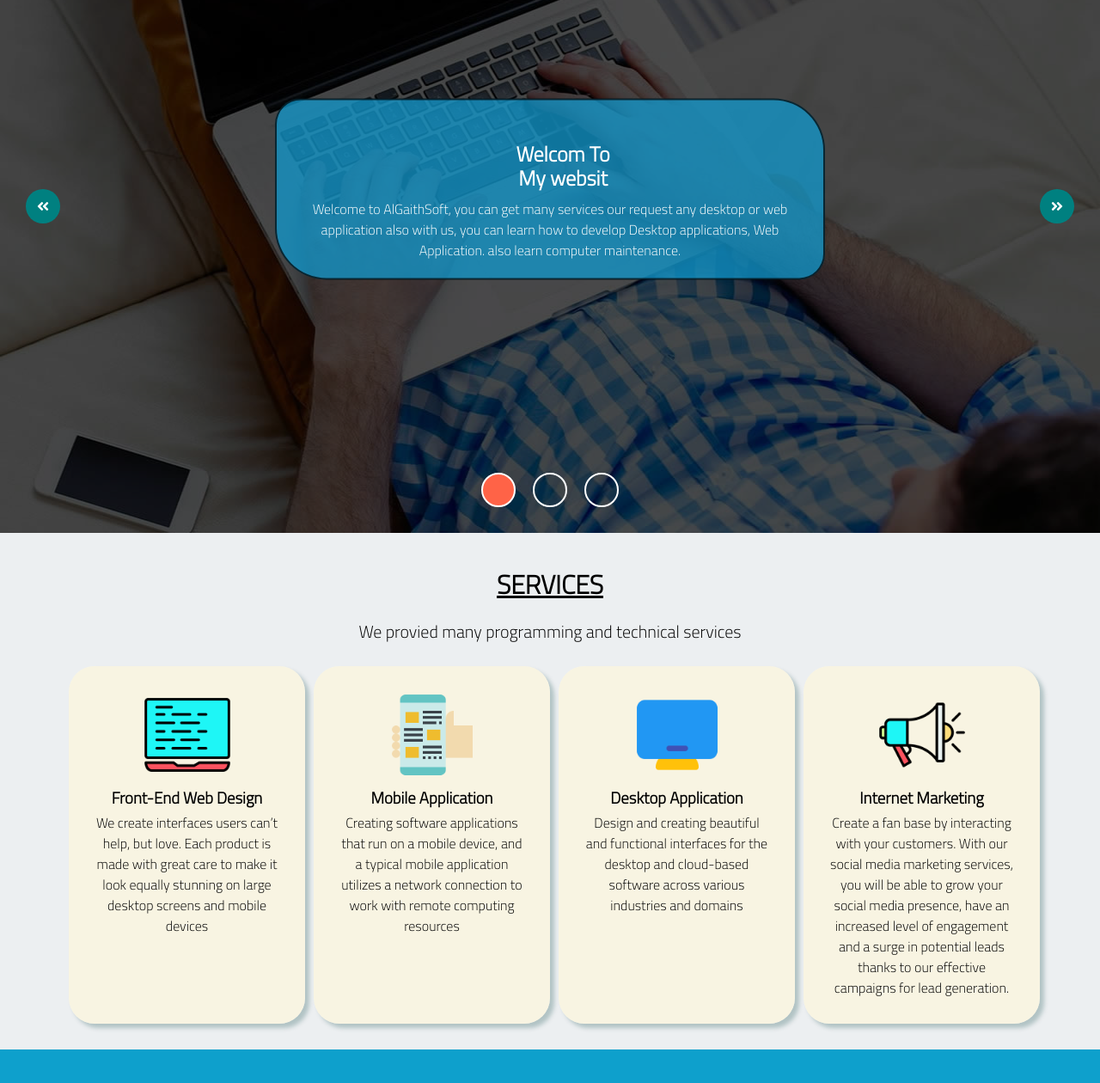
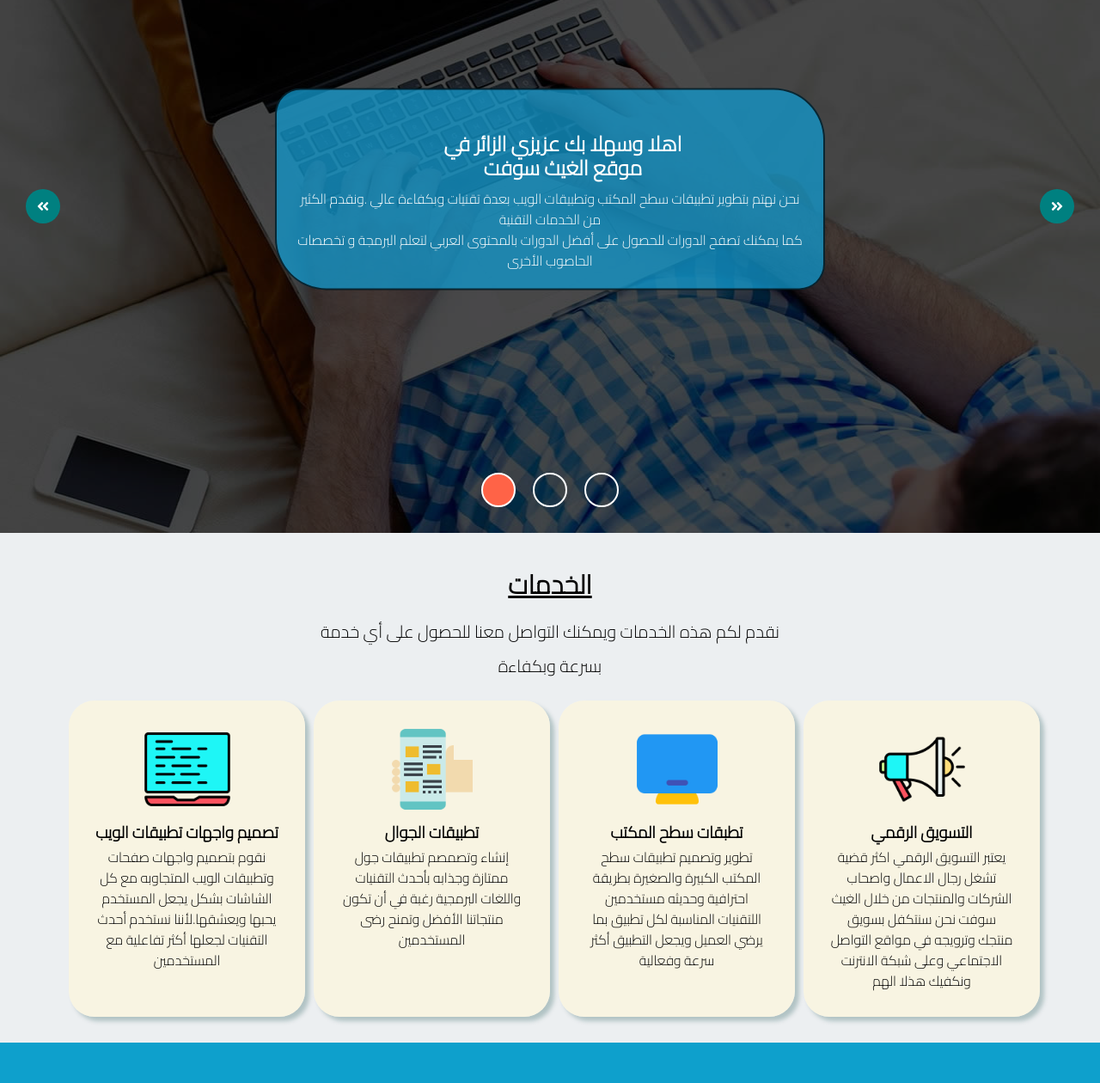
Before and after one commit to nasersss/Mywebsit, a plain HTML site: page index.html in a window 1280 px wide. Shown: the part 180-1440 px from the top of the page at 86% size. Drawn offline with nearby package versions, Linux system fonts and the light colour scheme.

Commit message:
Update index.html

```diff
--- a/index.html
+++ b/index.html
@@ -53,13 +53,14 @@
         <div class="overley">
             <div class="text">
                 <div class="content">
-                    <h2>Welcom To
+                    <h2>اهلا وسهلا بك عزيزي الزائر في
                         <br>
-                        My websit
+                        موقع الغيث سوفت
                     </h2>
                     <p>
-                        Welcome to AlGaithSoft, you can get many services our request any desktop or web application also with us,
-                        you can learn how to develop Desktop applications, Web Application. also learn computer maintenance.
+                        نحن نهتم بتطوير تطبيقات سطح المكتب وتطبيقات الويب بعدة تقنيات وبكفاءة عالي .ونقدم الكثير من الخدمات التقنية
+                        <br>
+                        كما يمكنك تصفح الدورات للحصول على أفضل الدورات بالمحتوى العربي لتعلم البرمجة و تخصصات الحاصوب الأخرى
                     </p>
                 </div>
             </div>
@@ -79,39 +80,36 @@
     <div class="services">
         <div class="container">
             <div class="text">
-                <h2>Services</h2>
+                <h2>الخدمات</h2>
                 <p>
-                    We provied many programming and technical services
+                   نقدم لكم هذه الخدمات ويمكنك التواصل معنا للحصول على أي خدمة بسرعة وبكفاءة
                 <p>
             </div>
             <div class="inner_services">
                 <div class="myServices">
                     <img src="images/frontend.png" alt="">
-                    <h3>Front-End Web Design </h3>
-                    <p>We create interfaces users can’t help, but love. Each product
-                         is made with great care to make it look equally
-                         stunning on large desktop screens and mobile devices</p>
+                    <h3>تصميم واجهات تطبيقات الويب</h3>
+                    <p>
+                        نقوم بتصميم واجهات صفحات وتطبيقات الويب المتجاوبه مع كل الشاشات  بشكل يجعل المستخدم يحبها ويعشقها.لأننا نستخدم أحدث التقنيات لجعلها أكثر تفاعلية مع المستخدمين
+                    </p>
                 </div>
                 <div class="myServices">
                     <img src="images/mobile.png" alt="">
-                    <h3>Mobile Application </h3>
-                    <p>Creating software applications that run on a mobile device,
-                        and a typical mobile application utilizes a network connection
-                        to work with remote computing resources</div>
+                    <h3>تطبيقات الجوال </h3>
+                    <p>
+                        إنشاء وتصمصم تطبيقات جول ممتازة وجذابه بأحدث التقنيات واللغات البرمجية رغبة في أن تكون منتجاتنا الأفضل وتمنح رضى المستخدمين
+                    </p></div>
                 <div class="myServices">
                     <img src="images/desktop.png" alt="">
-                    <h3>Desktop Application </h3>
-                    <p>Design and creating beautiful and functional interfaces for the desktop
-                         and cloud-based software across various industries and domains
+                    <h3>تطبقات سطح المكتب  </h3>
+                    <p>
+                        تطوير وتصميم تطبيقات سطح المكتب الكبيرة والصغيرة بطريقة احترافية وحديثه مستخدمين اللتقنيات المناسبة لكل تطبيق بما يرضي العميل ويجعل التطبيق أكثر سرعة وفعالية
                 </div>
                 <div class="myServices">
                     <img src="images/markiting.png" alt="">
-                    <h3>Internet Marketing</h3>
+                    <h3>التسويق الرقمي </h3>
                     <p>
-                        Create a fan base by interacting with your customers.
-                        With our social media marketing services, you will be
-                        able to grow your social media presence, have an increased level of engagement
-                        and a surge in potential leads thanks to our effective campaigns for lead generation.
+                       يعتبر التسويق الرقمي اكثر قضية تشغل رجال الاعمال واصحاب الشركات والمنتجات من خلال الغيث سوفت نحن سنتكفل بسويق منتجك وترويجه في مواقع التواصل الاجتماعي وعلى شبكة الانترنت ونكفيك هذلا الهم
                     </p>
                 </div>
               </div><!--End inner-services-->
```
